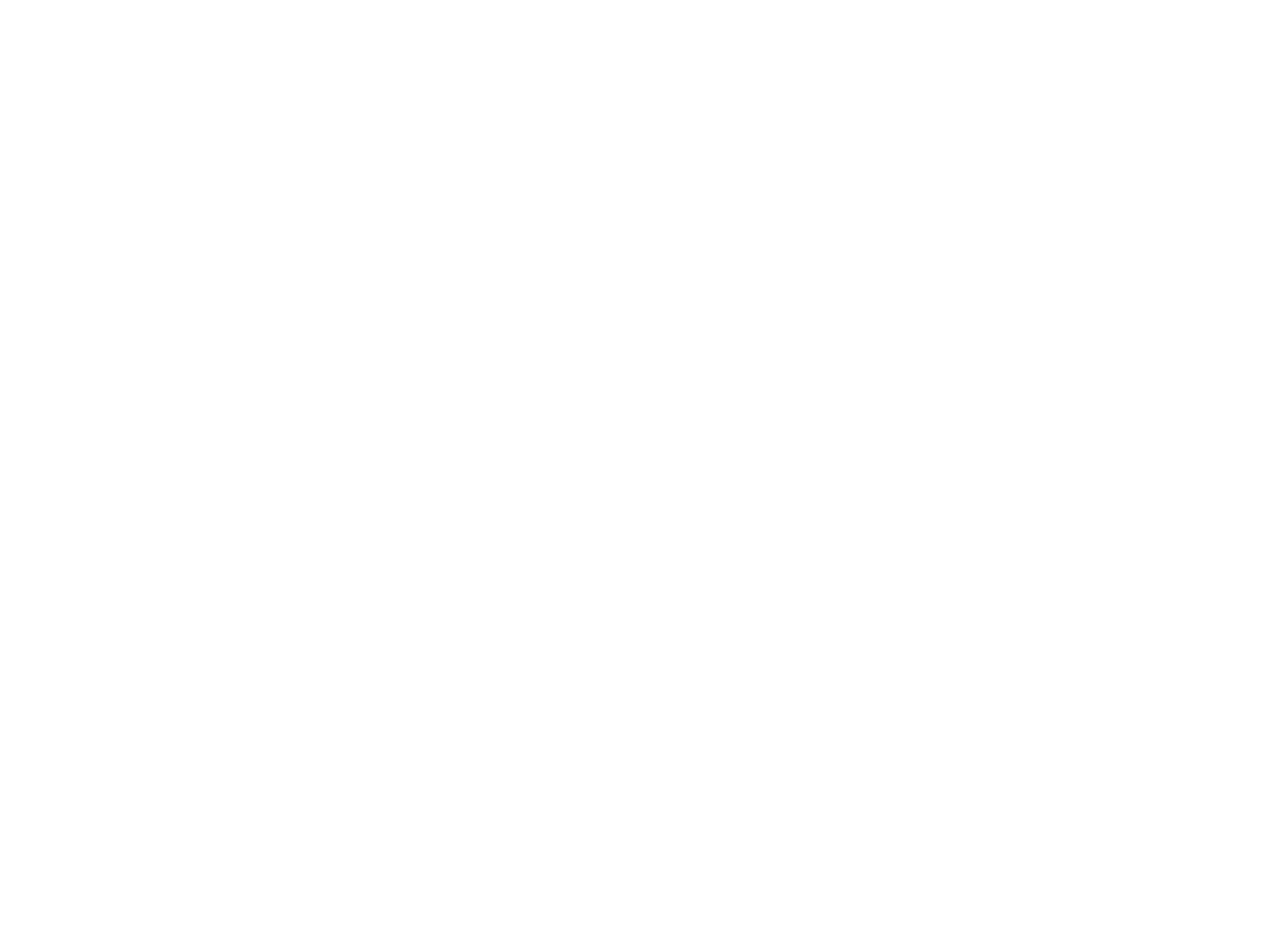
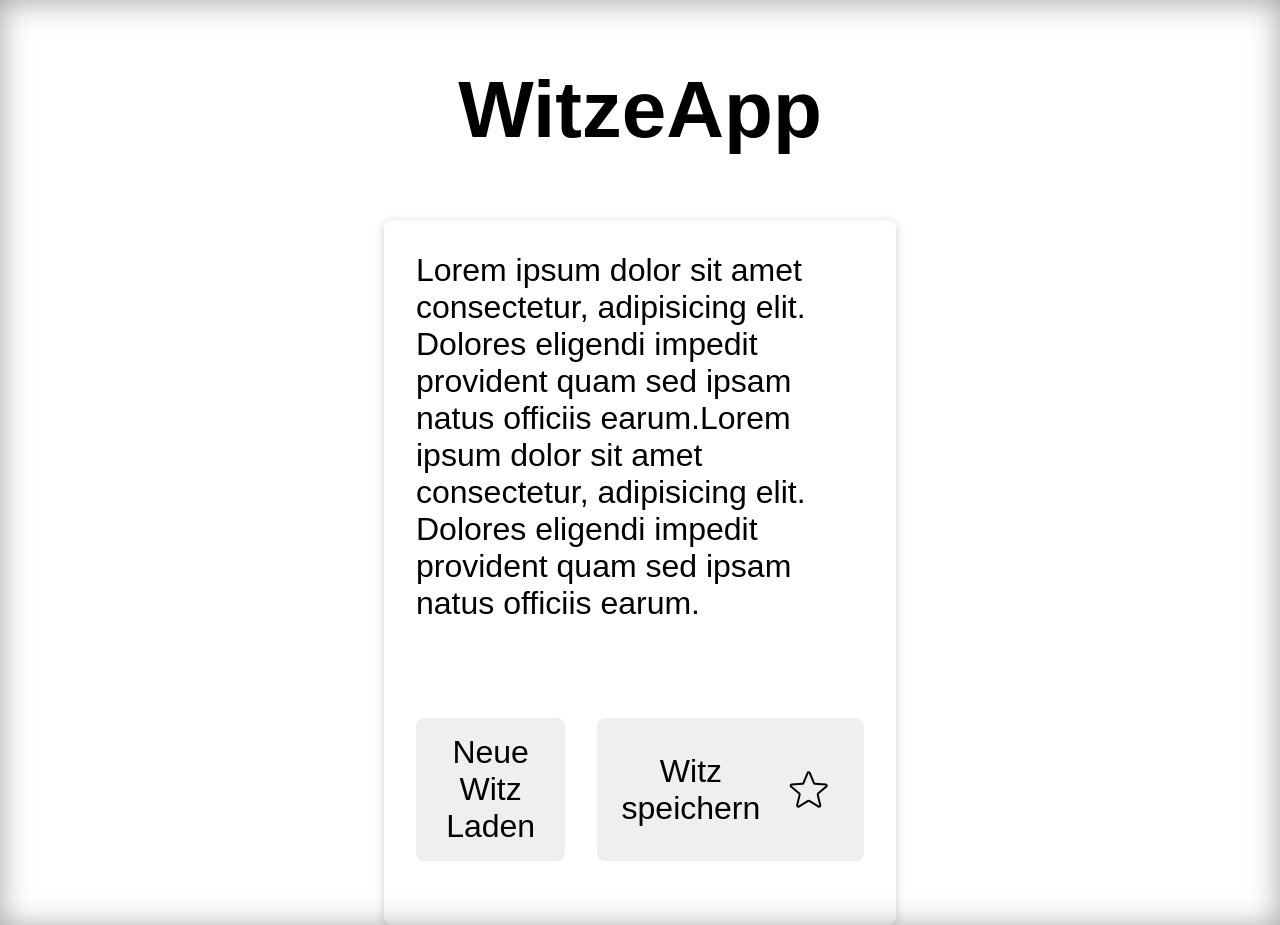
Before and after one commit to Schokett/witzeApp, a website built with Vite: page index.html in a window 1280 px wide. Before the commit the page ends 800 px from the top, so only its background shows below. Built offline with nearby package versions, Linux system fonts and the light colour scheme; a web font is replaced by a local one.

Commit message:
style added

```diff
--- a/index.html
+++ b/index.html
@@ -6,6 +6,35 @@
     <title>witzeapp</title>
   </head>
   <body>
+    <section class="section">
+      <h1 class="section__title">WitzeApp</h1>
+      <div class="section__container">
+        <p class="section__joke">
+          Lorem ipsum dolor sit amet consectetur, adipisicing elit. Dolores eligendi impedit
+          provident quam sed ipsam natus officiis earum.Lorem ipsum dolor sit amet consectetur,
+          adipisicing elit. Dolores eligendi impedit provident quam sed ipsam natus officiis earum.
+        </p>
+        <div class="section__buttons-container">
+          <button class="section__button">Neue Witz Laden</button>
+          <button class="section__button">
+            Witz speichern
+            <svg
+              xmlns="http://www.w3.org/2000/svg"
+              fill="none"
+              viewBox="0 0 24 24"
+              strokeWidth="{1.5}"
+              stroke="currentColor"
+              class="section__button section__button--svg">
+              <path
+                strokeLinecap="round"
+                strokeLinejoin="round"
+                d="M11.48 3.499a.562.562 0 0 1 1.04 0l2.125 5.111a.563.563 0 0 0 .475.345l5.518.442c.499.04.701.663.321.988l-4.204 3.602a.563.563 0 0 0-.182.557l1.285 5.385a.562.562 0 0 1-.84.61l-4.725-2.885a.562.562 0 0 0-.586 0L6.982 20.54a.562.562 0 0 1-.84-.61l1.285-5.386a.562.562 0 0 0-.182-.557l-4.204-3.602a.562.562 0 0 1 .321-.988l5.518-.442a.563.563 0 0 0 .475-.345L11.48 3.5Z" />
+            </svg>
+          </button>
+        </div>
+      </div>
+    </section>
+
     <script type="module" src="/src/main.js"></script>
   </body>
 </html>
--- a/src/style.scss
+++ b/src/style.scss
@@ -1,4 +1,57 @@
+@import url("https://fonts.googleapis.com/css2?family=Bungee+Spice&family=Google+Sans+Flex:opsz,wght@6..144,1..1000&display=swap");
+
+$normalFont: "Google Sans Flex", sans-serif;
+$logoFont: "Bungee Spice", sans-serif;
+
 * {
   margin: 0;
   padding: 0;
 }
+body {
+  background-color: #ffffff;
+  box-shadow: 0 2px 30px rgba(0, 0, 0, 0.363) inset;
+  min-height: 100vh;
+}
+.section {
+  display: flex;
+  flex-direction: column;
+  align-items: center;
+
+  &__title {
+    font-family: $logoFont;
+    font-size: 5rem;
+    margin: 4rem 0 4rem 0;
+  }
+  &__container {
+    width: 40%;
+    min-height: 15rem;
+    height: auto;
+    border-radius: 8px;
+    box-shadow: 0 2px 10px rgba(126, 126, 126, 0.363);
+  }
+  &__joke {
+    font-family: $normalFont;
+    font-size: 2rem;
+    padding: 2rem;
+  }
+  &__buttons-container {
+    display: flex;
+    justify-content: center;
+    gap: 2rem;
+    margin: 4rem 2rem;
+  }
+  &__button {
+    font-family: $normalFont;
+    font-size: 2rem;
+    padding: 1rem;
+    border-radius: 8px;
+    border: none;
+    cursor: pointer;
+    display: flex;
+    align-items: center;
+
+    &--svg {
+      width: 4rem;
+    }
+  }
+}
```
